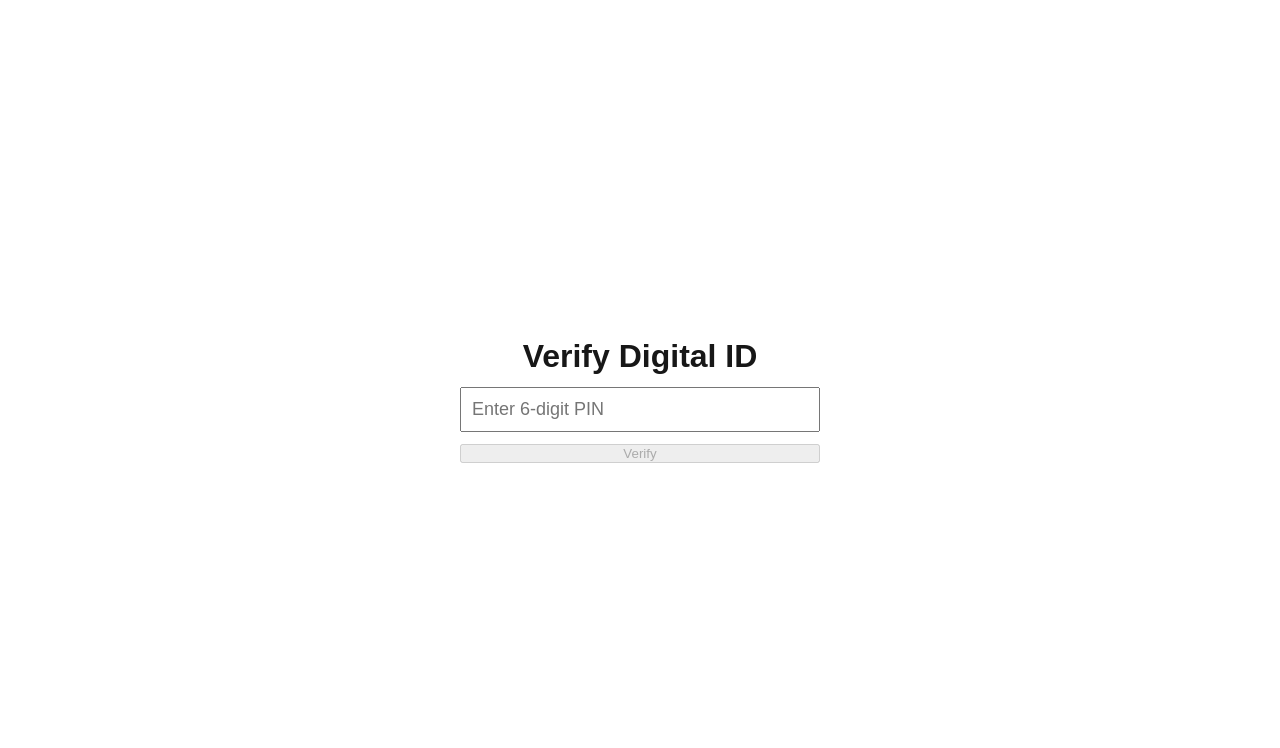
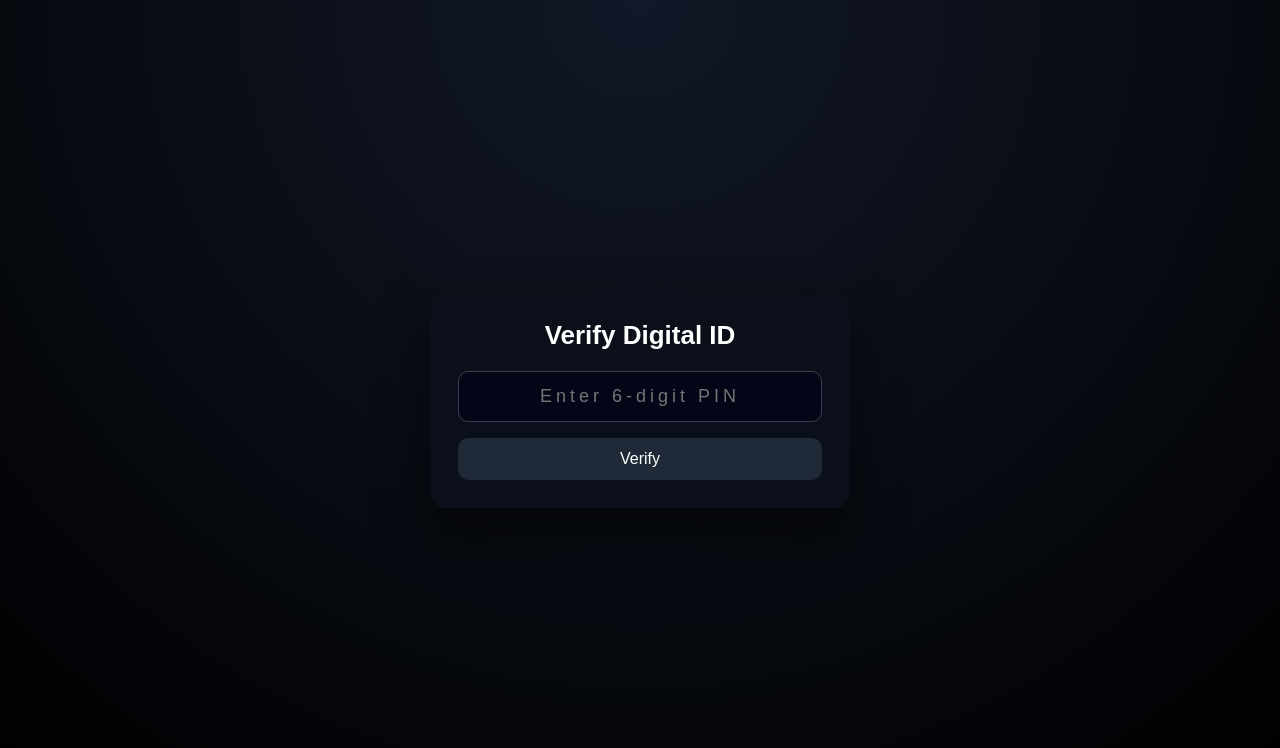
Before and after one commit to ambrish018/digital-id-web, a Next.js app: page /verify in a window 1280 px wide. Shown: the top 748 px of the page. Built offline with nearby package versions, Linux system fonts and the light colour scheme; no server answers.

Commit message:
ui polished

```diff
--- a/src/app/verify/VerifyClient.js
+++ b/src/app/verify/VerifyClient.js
@@ -40,7 +40,7 @@ export default function VerifyClient() {
 
       setUser(data);
     } catch {
-      setError('User not valid or PIN expired');
+      setError('Invalid or expired PIN');
     } finally {
       setLoading(false);
     }
@@ -50,61 +50,140 @@ export default function VerifyClient() {
     setPin('');
     setUser(null);
     setError('');
-    router.replace('/verify'); // removes ?pin
+    router.replace('/verify');
   }
 
   return (
-    <div style={{ minHeight: '100vh', display: 'flex', justifyContent: 'center', alignItems: 'center' }}>
-      <div style={{ width: 360, textAlign: 'center' }}>
-        <h1>Verify Digital ID</h1>
+    <div
+      style={{
+        minHeight: '100vh',
+        display: 'flex',
+        alignItems: 'center',
+        justifyContent: 'center',
+        background: 'radial-gradient(circle at top, #111827, #000)',
+        padding: 16,
+      }}
+    >
+      {/* CARD */}
+      <div
+        style={{
+          width: '100%',
+          maxWidth: 420,
+          padding: 28,
+          borderRadius: 16,
+          background: user ? '#ecfdf5' : '#0b0f19',
+          boxShadow: '0 25px 50px rgba(0,0,0,.6)',
+          color: user ? '#065f46' : '#fff',
+          textAlign: 'center',
+        }}
+      >
+        <h1 style={{ fontSize: 26, marginBottom: 20 }}>
+          Verify Digital ID
+        </h1>
 
+        {/* PIN INPUT */}
         {!user && (
           <>
             <input
               value={pin}
               maxLength={6}
               placeholder="Enter 6-digit PIN"
-              onChange={(e) => setPin(e.target.value.replace(/\D/g, ''))}
-              style={{ padding: 10, fontSize: 18, marginTop: 12, width: '100%' }}
+              onChange={(e) =>
+                setPin(e.target.value.replace(/\D/g, ''))
+              }
+              style={{
+                width: '100%',
+                padding: '14px 16px',
+                fontSize: 18,
+                letterSpacing: 4,
+                textAlign: 'center',
+                borderRadius: 10,
+                border: '1px solid #374151',
+                background: '#020617',
+                color: '#fff',
+                outline: 'none',
+              }}
             />
 
             <button
               onClick={() => verifyPin(pin)}
               disabled={pin.length !== 6 || loading}
-              style={{ marginTop: 12, width: '100%' }}
+              style={{
+                width: '100%',
+                marginTop: 16,
+                padding: '12px 0',
+                fontSize: 16,
+                borderRadius: 10,
+                border: 'none',
+                cursor: 'pointer',
+                background:
+                  pin.length === 6 ? '#2563eb' : '#1f2937',
+                color: '#fff',
+                opacity: loading ? 0.7 : 1,
+              }}
             >
-              {loading ? 'Verifying...' : 'Verify'}
+              {loading ? 'Verifying…' : 'Verify'}
             </button>
           </>
         )}
 
-        {error && <p style={{ color: 'red' }}>{error}</p>}
-
-        {user && (
+        {/* ERROR */}
+        {error && (
           <div
             style={{
-              marginTop: 24,
-              padding: 24,
+              marginTop: 16,
+              padding: 12,
+              background: '#fee2e2',
+              color: '#7f1d1d',
               borderRadius: 8,
-              backgroundColor: '#f0fdf4',
-              border: '1px solid #86efac',
+              border: '1px solid #fecaca',
             }}
           >
-            <div style={{ fontSize: 32 }}>✅</div>
-            <h2 style={{ color: '#166534' }}>Verification Successful</h2>
+            {error}
+          </div>
+        )}
 
-            <p><b>Name:</b> {user.name}</p>
-            <p><b>Email:</b> {user.email}</p>
-            <p><b>Phone:</b> {user.phone}</p>
-            <p><b>Global ID:</b> {user.global_id}</p>
+        {/* SUCCESS */}
+        {user && (
+          <>
+            <div style={{ fontSize: 42, marginBottom: 8 }}>✅</div>
+
+            <h2 style={{ fontSize: 24, marginBottom: 20 }}>
+              Verification Successful
+            </h2>
+
+            <div
+              style={{
+                textAlign: 'left',
+                background: '#ffffff',
+                padding: 16,
+                borderRadius: 10,
+                marginBottom: 20,
+                color: '#064e3b',
+              }}
+            >
+              <p><b>Name:</b> {user.name}</p>
+              <p><b>Email:</b> {user.email}</p>
+              <p><b>Phone:</b> {user.phone}</p>
+              <p><b>Global ID:</b> {user.global_id}</p>
+            </div>
 
             <button
               onClick={resetVerification}
-              style={{ marginTop: 16, width: '100%' }}
+              style={{
+                width: '100%',
+                padding: '12px 0',
+                fontSize: 16,
+                borderRadius: 10,
+                border: 'none',
+                background: '#16a34a',
+                color: '#fff',
+                cursor: 'pointer',
+              }}
             >
               Verify another PIN
             </button>
-          </div>
+          </>
         )}
       </div>
     </div>
```
